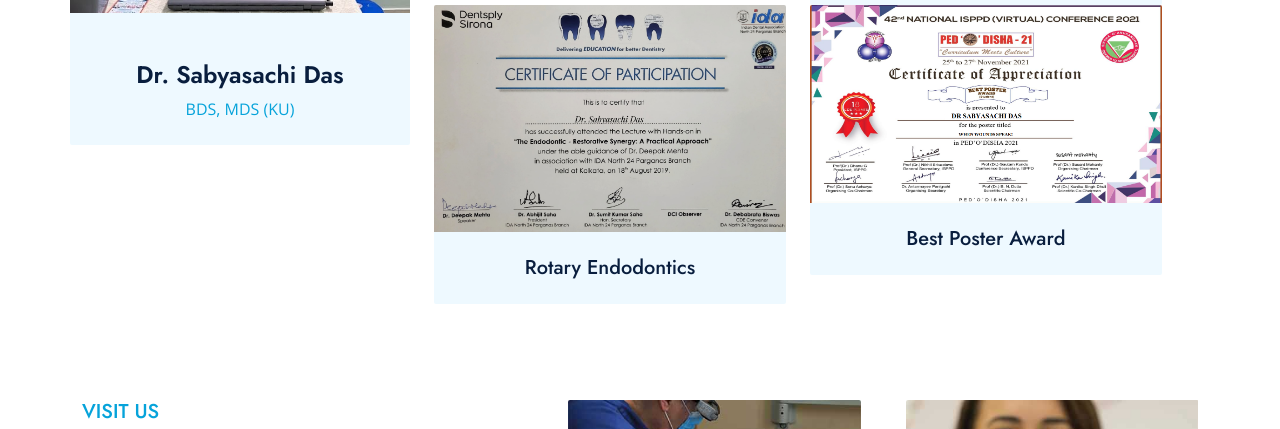
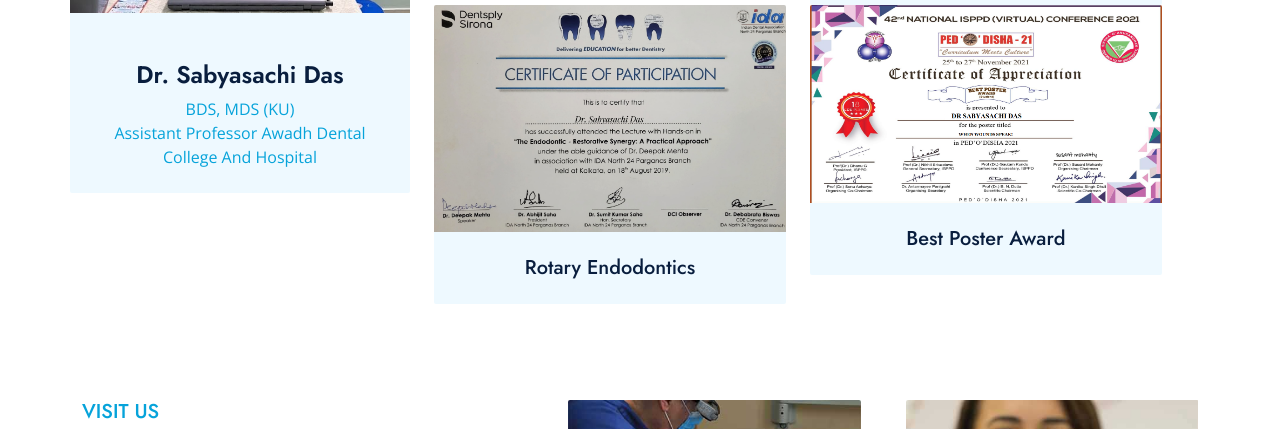
Before and after one commit to RadianceDentalCare/RadianceDentalCare.github.io, a plain HTML site: page index.html in a window 1280 px wide. Shown: the part 3580-4009 px from the top of the page. Drawn offline with nearby package versions, Linux system fonts and the light colour scheme.

Commit message:
Update index.html

```diff
--- a/index.html
+++ b/index.html
@@ -570,6 +570,7 @@
                         <div class="team-text position-relative bg-light text-center rounded-bottom p-4 pt-5">
                             <h4 class="mb-2">Dr. Sabyasachi Das</h4>
                             <p class="text-primary mb-0">BDS, MDS (KU)</p>
+                            <p class="text-primary mb-0">Assistant Professor Awadh Dental College And Hospital</p>
                         </div>
                     </div>
                 </div>
```
